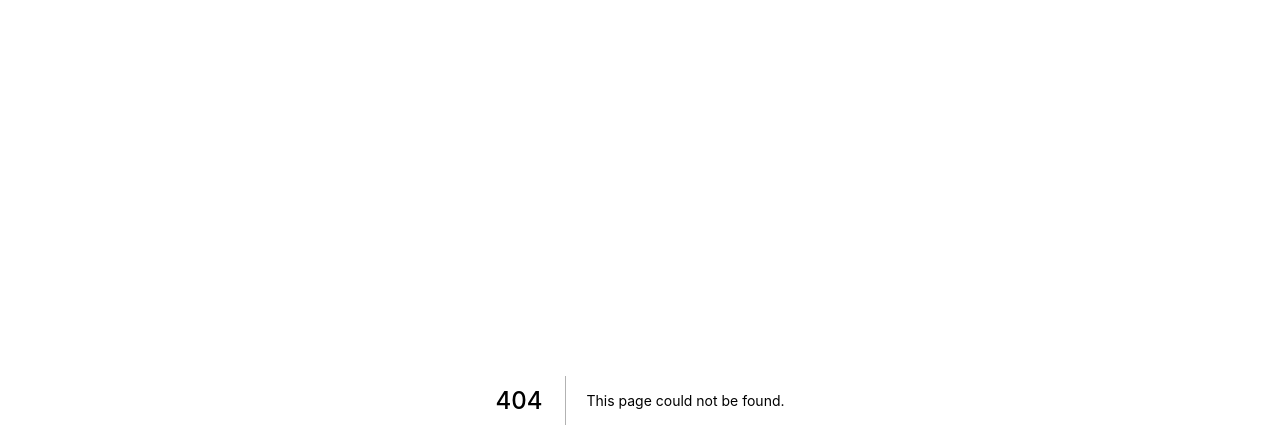
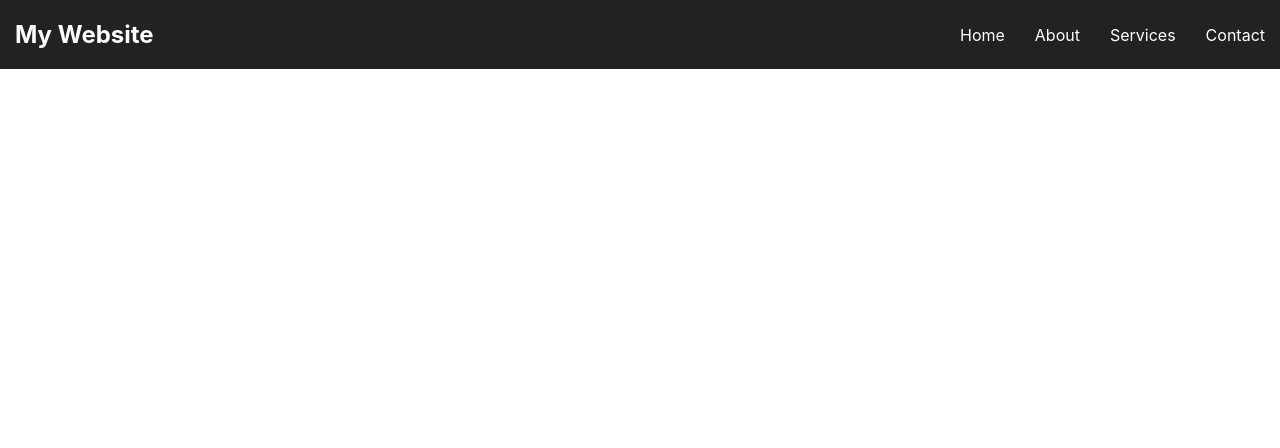
Before and after one commit to jshan431/portfolioV3, a Next.js app: page /about in a window 1280 px wide. Before the commit this address had no page. Shown: the top 448 px of the page. Built offline with nearby package versions, Linux system fonts and the light colour scheme.

Commit message:
start on fixed Navigation

```diff
--- /dev/null
+++ b/components/Header.js
@@ -0,0 +1,78 @@
+import { useEffect, useState, useRef } from "react"
+import { motion } from "framer-motion"
+import Link from 'next/link'
+import styles from '../styles/components/Header.module.scss'
+
+export default function Header() {
+
+  const myRef = useRef()
+
+  const [scrollPass, setScrollPass] = useState(false);
+
+  // useEffect(() => {
+  //   window.addEventListener("scroll", () => {
+  //     setScroll(window.scrollY > 50);
+  //     console.log(window.scrollY)
+  //   });
+
+  //   return () => {
+  //     window.removeEventListener('scroll', () => {
+  //       setScroll(window.scrollY > 50);
+  //       console.log(window.scrollY)
+  //     });
+  //   };
+  // }, []);
+
+  useEffect(() => {
+    window.addEventListener("scroll", handleScroll);
+
+    return () => {
+      window.removeEventListener('scroll', handleScroll);
+    };
+  }, []);
+
+  const handleScroll = () => {
+    const scrollPassPoint = 150
+    if(window.scrollY > myRef.current.offsetHeight + scrollPassPoint){
+      setScrollPass(true);
+    } else {
+      setScrollPass(false);
+    }
+
+
+    // console.log(window.scrollY)
+    // console.log(myRef.current.offsetHeight)
+  };
+
+  return (
+    <header className={styles.header}>
+      <nav className={`${styles.nav} ${scrollPass ? styles.active : ''}`} ref={myRef}>
+        <div className={styles.container}>
+          <h1 className="logo"><a href="/index.html">My Website</a></h1>
+          <ul>
+            <li><a href="#" class="current">Home</a></li>
+            <li><a href="#">About</a></li>
+            <li><a href="#">Services</a></li>
+            <li><a href="#">Contact</a></li>
+          </ul>
+        </div>
+      </nav>
+
+    <div class="hero" style={{height: '200vh'}}>
+      <div class="container">
+        <h1>Welcome To My Website</h1>
+        <p>Lorem ipsum, dolor sit amet consectetur adipisicing elit. Maiores, consequuntur?</p>
+      </div>
+    </div>
+
+    <section class="container content">
+      <h2>Content One</h2>
+      <p>Lorem, ipsum dolor sit amet consectetur adipisicing elit. Ratione dolorem voluptates eveniet tempora ut cupiditate magnam, sapiente, hic quo in ipsum iste soluta eaque perferendis nihil recusandae dolore officia aperiam corporis similique. Facilis quos tempore labore totam! Consectetur molestiae iusto ducimus error reiciendis aspernatur dolor, modi dolorem sit architecto, voluptate magni sunt unde est quas? Voluptates a dolorum voluptatum quo perferendis aut sit. Aspernatur libero laboriosam ab eligendi omnis delectus earum labore, placeat officiis sint illum rem voluptas ipsum repellendus iste eius recusandae quae excepturi facere, iure rerum sequi? Illum velit delectus dicta et iste dolorum obcaecati minus odio eligendi!</p>
+
+      <h3>Content Two</h3>
+      <p>Lorem ipsum dolor sit amet consectetur, adipisicing elit. Pariatur provident nostrum possimus inventore nisi laboriosam consequatur modi nulla eos, commodi, omnis distinctio! Maxime distinctio impedit provident, voluptates illo odio nostrum minima beatae similique a sint sapiente voluptatum atque optio illum est! Tenetur tempora doloremque quae iste aperiam hic cumque repellat?</p>
+    </section>
+
+    </header>
+  )
+}
--- /dev/null
+++ b/components/Layout.js
@@ -0,0 +1,27 @@
+import Head from 'next/head'
+import { motion } from 'framer-motion'
+import Header from './Header'
+//import Footer from './Footer'
+
+import styles from '../styles/components/Layout.module.scss'
+
+export default function Layout({title, keywords, description, children}) {
+
+  return (
+    <div className={styles.contents + " overflow-hidden"}>
+      <Head>
+        <title>{title}</title>
+        <meta name='description' content={description} />
+        <meta name='keywords' content={keywords} />
+      </Head>
+      <Header />
+        {children}
+    </div>
+  )
+}
+
+Layout.defaultProps = {
+  title: 'Jack Shan',
+  description: 'Web Developer ',
+  keywords: 'freelancer'
+}
--- a/package.json
+++ b/package.json
@@ -9,12 +9,14 @@
     "lint": "next lint"
   },
   "dependencies": {
+    "framer-motion": "^7.2.1",
     "next": "12.2.5",
     "react": "18.2.0",
     "react-dom": "18.2.0"
   },
   "devDependencies": {
     "eslint": "8.23.0",
-    "eslint-config-next": "12.2.5"
+    "eslint-config-next": "12.2.5",
+    "sass": "^1.54.8"
   }
 }
--- a/pages/_app.js
+++ b/pages/_app.js
@@ -1,4 +1,4 @@
-import '../styles/globals.css'
+import '../styles/globals.scss'
 
 function MyApp({ Component, pageProps }) {
   return <Component {...pageProps} />
--- /dev/null
+++ b/pages/about.js
@@ -0,0 +1,12 @@
+import { motion } from "framer-motion"
+import Layout from '../components/Layout'
+import styles from '../styles/pages/about.module.scss'
+export default function AboutPage({about}){
+  return(
+    <Layout title='Jack Shan'>
+
+      <h1>Hello</h1>
+
+    </Layout>
+  )
+}
--- a/styles/Home.module.css
+++ b/styles/Home.module.scss
@@ -29,7 +29,8 @@
 }
 
 .title a {
-  color: #0070f3;
+  // color: #0070f3;
+  color: red;
   text-decoration: none;
 }
 
--- /dev/null
+++ b/styles/components/Header.module.scss
@@ -0,0 +1,53 @@
+.header{
+
+}
+
+.nav {
+  position: fixed;
+  background-color: #222;
+  top: 0;
+  left: 0;
+  right: 0;
+  transition: all 0.3s ease-in-out;
+}
+
+.nav .container {
+  display: flex;
+  justify-content: space-between;
+  align-items: center;
+  padding: 20px 0;
+  transition: all 0.3s ease-in-out;
+}
+
+.nav ul {
+  display: flex;
+  list-style-type: none;
+  align-items: center;
+  justify-content: center;
+}
+
+.nav a {
+  color: #fff;
+  text-decoration: none;
+  padding: 7px 15px;
+  transition: all 0.3s ease-in-out;
+}
+
+.nav.active {
+  background-color: #fff;
+  box-shadow: 0 2px 10px rgba(0, 0, 0, 0.3);
+}
+
+.nav.active a {
+  color: #000;
+}
+
+.nav.active .container {
+  padding: 10px 0;
+}
+
+.nav a.current,
+.nav a:hover {
+  color: #c0392b;
+  font-weight: bold;
+}
--- a/styles/globals.css
+++ b/styles/globals.scss
@@ -11,8 +11,17 @@ a {
   text-decoration: none;
 }
 
-* {
-  box-sizing: border-box;
+// * {
+//   box-sizing: border-box;
+// }
+
+/* Basic Reset using universal selector */
+*,
+*::after,
+*::before {
+    margin: 0;
+    padding: 0;
+    box-sizing: inherit;
 }
 
 @media (prefers-color-scheme: dark) {
```
Also changed, not shown: pages/index.js (+4 -61 lines), styles/components/Layout.module.scss (added), styles/pages/about.module.scss (added), 1 other file (tests, documents, lock files or other folders).
